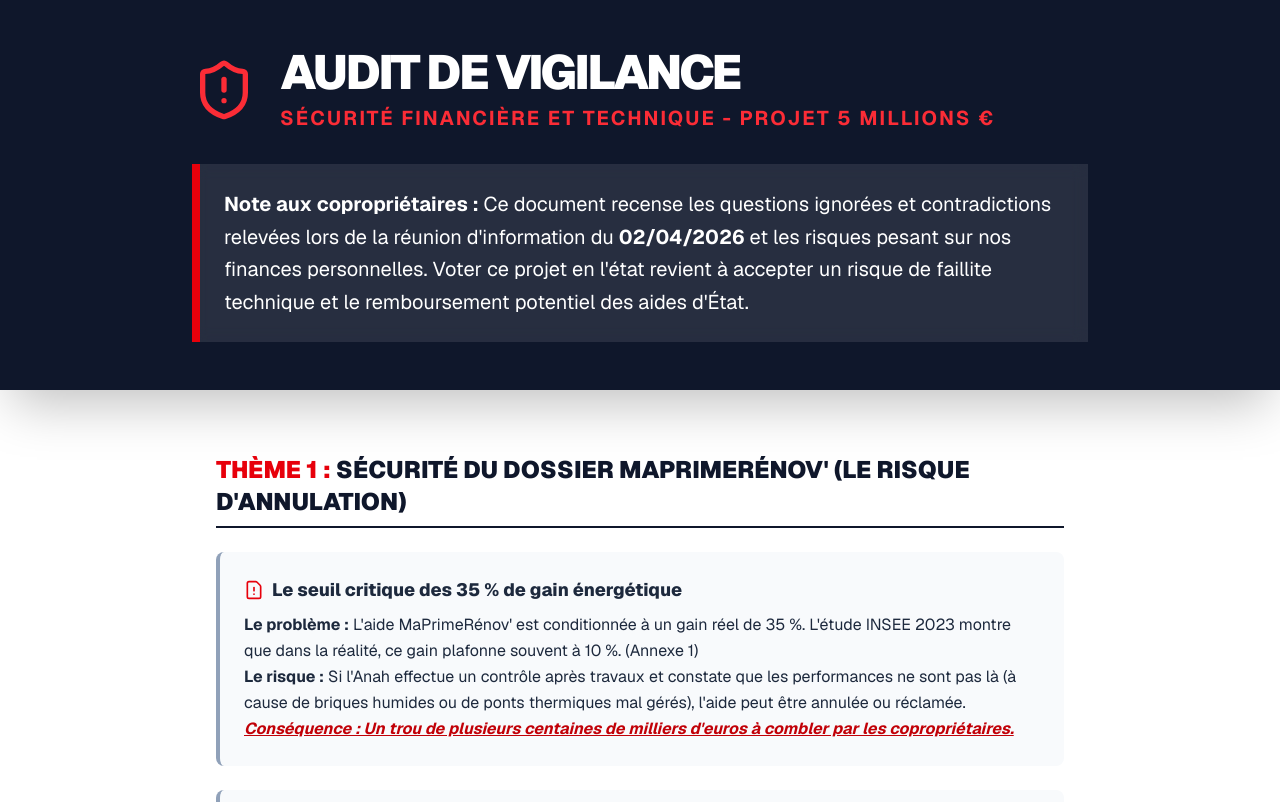
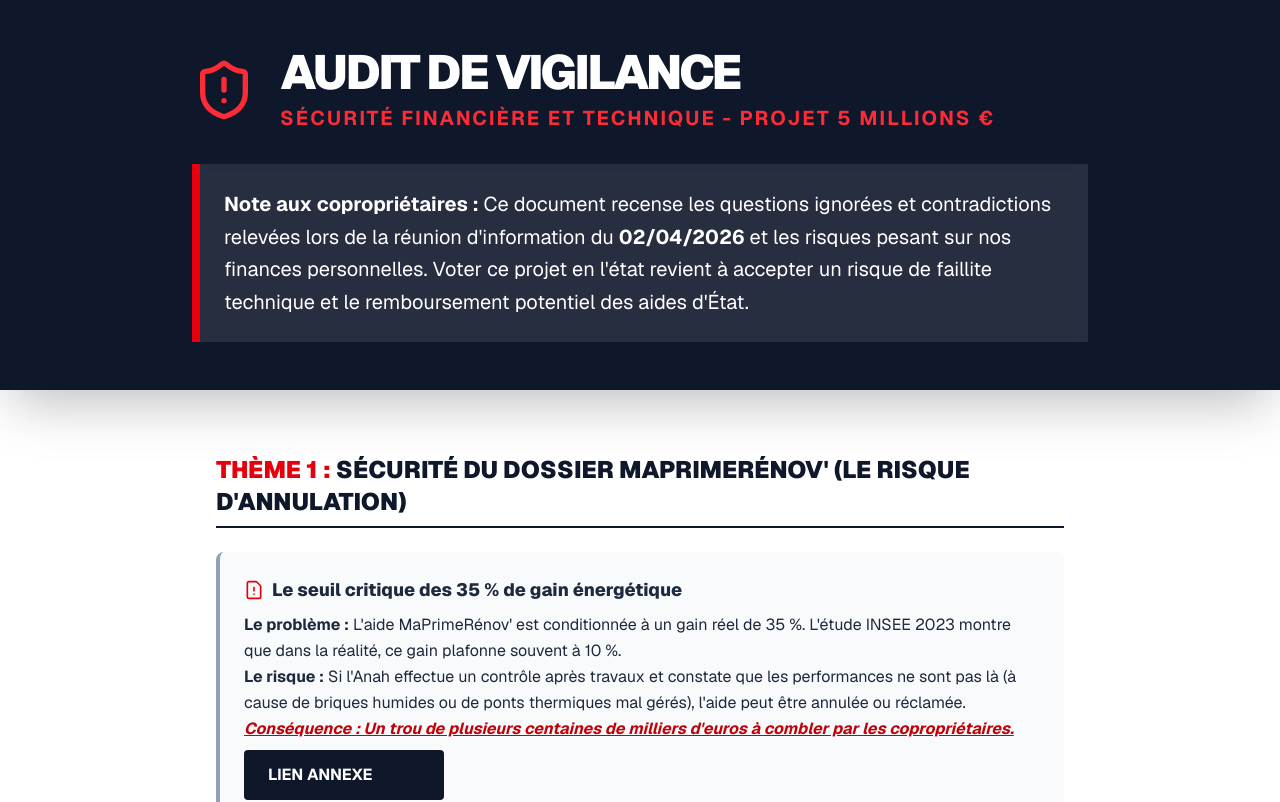
Before and after one commit to AlexSearha/audit-travaux, a Next.js app: page / in a window 1280 px wide. Shown: the top 802 px of the page. Built offline with nearby package versions, Linux system fonts and the light colour scheme.

Commit message:
update 2

```diff
--- a/app/components/AuditCopro.tsx
+++ b/app/components/AuditCopro.tsx
@@ -7,6 +7,7 @@
   ShieldAlert,
 } from "lucide-react";
 import ThemeBlock from "./SectionHeader";
+import Link from "next/link";
 
 export default function AuditCopropriete() {
   return (
@@ -53,7 +54,7 @@
               <p>
                 <strong>Le problème :</strong> L'aide MaPrimeRénov' est
                 conditionnée à un gain réel de 35 %. L'étude INSEE 2023 montre
-                que dans la réalité, ce gain plafonne souvent à 10 %. (Annexe 1)
+                que dans la réalité, ce gain plafonne souvent à 10 %.{" "}
               </p>
               <p>
                 <strong>Le risque :</strong> Si l'Anah effectue un contrôle
@@ -65,6 +66,12 @@
                 Conséquence : Un trou de plusieurs centaines de milliers d'euros
                 à combler par les copropriétaires.
               </p>
+              <Link
+                href="/#annexe1"
+                className="flex items-center gap-2 w-50 my-2 bg-slate-900 text-white px-6 py-3 rounded hover:bg-slate-700 transition-all font-bold"
+              >
+                LIEN ANNEXE
+              </Link>
             </div>
 
             <div className="bg-slate-50 p-6 rounded-lg border-l-4 border-slate-400">
@@ -388,7 +395,7 @@
         </ThemeBlock>
 
         {/* ANNEXE */}
-        <div className="mt-20 pt-10 border-t-4 border-slate-900">
+        <div id="annexe1" className="mt-20 pt-10 border-t-4 border-slate-900">
           <h2 className="text-3xl font-black mb-8 flex items-center gap-3">
             <Scale className="text-slate-700" /> ANNEXE 1 : ÉTUDE INSEE
           </h2>
--- a/app/layout.tsx
+++ b/app/layout.tsx
@@ -23,7 +23,7 @@
 }>) {
   return (
     <html
-      lang="en"
+      lang="fr"
       className={`${geistSans.variable} ${geistMono.variable} h-full antialiased`}
     >
       <body className="min-h-full flex flex-col">{children}</body>
```
